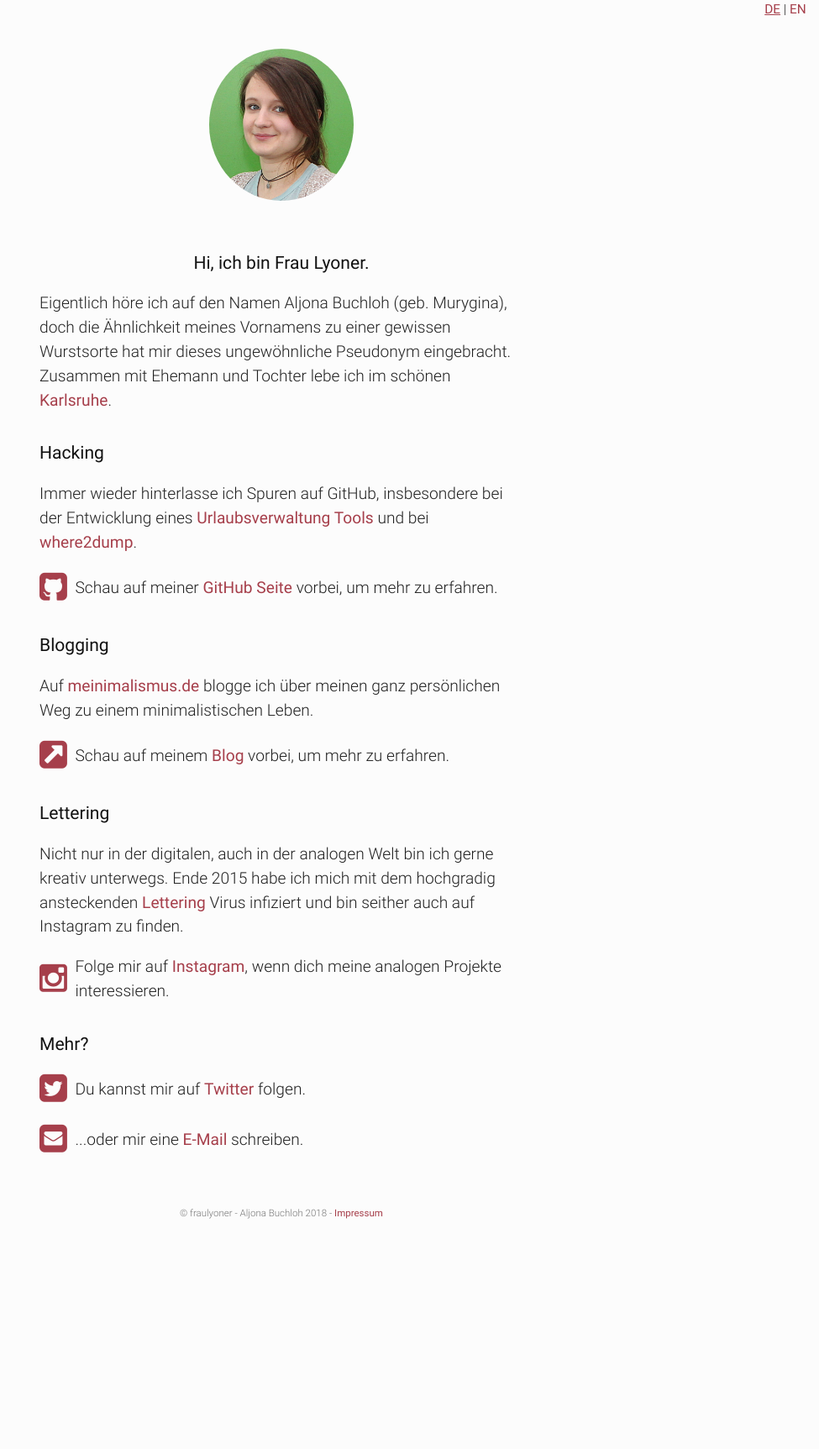
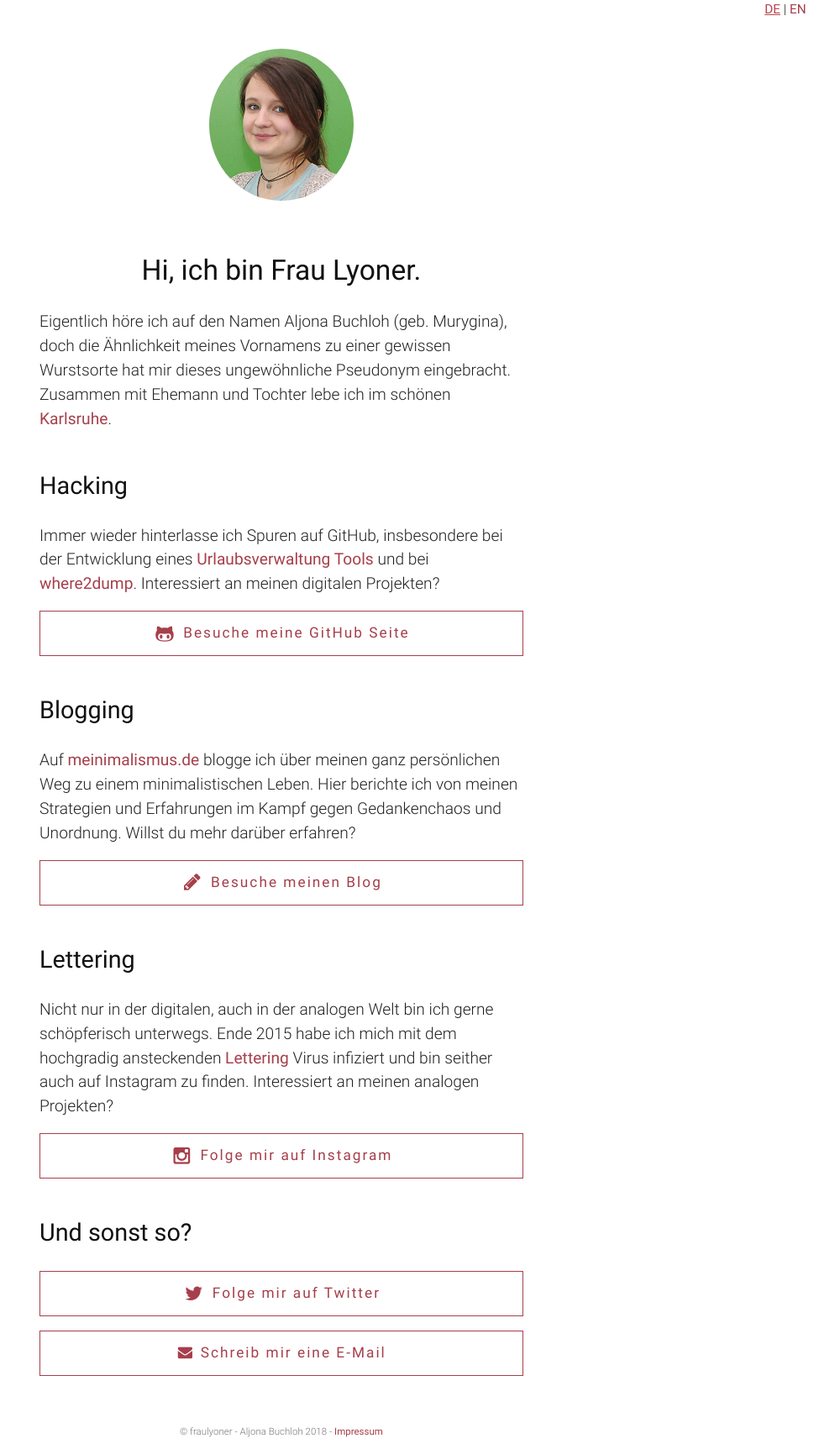
Before and after one commit to fraulyoner/fraulyoner.github.io, a Jekyll site: the page built from index_de.html, in a window 1280 px wide. Shown: the whole page at 84% size, without its empty margins (305-1280 px from the left). Built offline with Jekyll 4.4.1, drawn with Linux system fonts in a browser that asks for light colours; before the commit the page ends 1465 px from its top, so only the background shows below that.

Commit message:
Use button styling for contact links

```diff
--- a/_sass/_base.scss
+++ b/_sass/_base.scss
@@ -7,10 +7,10 @@ body {
   margin: 0;
   padding: 0;
 
-  h1 { font-size: 1.25em; }
-  h2 { font-size: 1.1em; }
-  h3 { font-size: 1em; }
-  h4 { font-size: 0.8em; }
+  h1 { font-size: 1.75em; }
+  h2 { font-size: 1.5em; }
+  h3 { font-size: 1.25em; }
+  h4 { font-size: 1em; }
   h5 { font-size: 0.75em; }
   h6 { font-size: 0.5em; }
 
@@ -96,7 +96,11 @@ body {
 }
 
 @media (min-width: $md-device) {
-  /* OK */
+  body {
+    .container {
+      width: 70%;
+    }
+  }
 }
 
 @media (min-width: $lg-device) {
--- /dev/null
+++ b/_sass/_button.scss
@@ -0,0 +1,22 @@
+.button {
+  background-color: transparent;
+  border: 1px solid $link-color;
+  color: $link-color;
+  display: block;
+  font-size: 0.9em;
+  letter-spacing: 2px;
+  line-height: 3;
+  margin:0;
+  margin-top: 1em;
+  padding: 0 1em;
+  text-align: center;
+  text-decoration: none;
+  transition: background-color 0.3s ease;
+  vertical-align: middle;
+}
+
+.button:hover {
+  background-color: $link-hover-color;
+  color: $bg;
+  text-decoration: none;
+}
--- a/_sass/_contact.scss
+++ /dev/null
@@ -1,17 +0,0 @@
-.contact {
-  display: table;
-
-  > .contact--icon,
-  > .contact--description {
-    display: table-cell;
-    vertical-align: middle;
-  }
-
-  > .contact--icon {
-    width: 1%;
-  }
-
-  > .contact--description {
-    padding-left: 0.5em;
-  }
-}
--- a/_sass/_link.scss
+++ b/_sass/_link.scss
@@ -10,6 +10,7 @@ a {
 
   &:hover,
   &.is-active {
+    color: $link-hover-color;
     text-decoration: underline;
   }
 }
--- a/_sass/_variables.scss
+++ b/_sass/_variables.scss
@@ -9,5 +9,6 @@ $text-decent-color: #777;
 $heading-color: #111;
 $footer-color: #777;
 $link-color: #A63F4B;
+$link-hover-color: lighten($link-color, 5%);
 
-$bg: #FCFCFC;
+$bg: #FFFFFF;
--- a/css/style.scss
+++ b/css/style.scss
@@ -6,4 +6,4 @@
 @import "base";
 @import "link";
 @import "logo";
-@import "contact";
+@import "button";
--- a/index_de.html
+++ b/index_de.html
@@ -3,11 +3,11 @@ layout: de
 ---
 
 <section>
-  <h2 class="center">Hi, ich bin Frau Lyoner.</h2>
+  <h1 class="center">Hi, ich bin Frau Lyoner.</h1>
   <p>
     Eigentlich h&ouml;re ich auf den Namen Aljona Buchloh (geb. Murygina), doch die
     &Auml;hnlichkeit meines Vornamens zu einer gewissen Wurstsorte hat mir dieses
-    ungew&ouml;hnliche Pseudonym eingebracht.<br/>
+    ungew&ouml;hnliche Pseudonym eingebracht.
     Zusammen mit Ehemann und Tochter lebe ich im sch&ouml;nen
     <a target="_blank" href="{{ site.links.location }}">Karlsruhe</a>.
   </p>
@@ -23,20 +23,10 @@ layout: de
        title="synyx Urlaubsverwaltung">
       Urlaubsverwaltung Tools</a> und bei
     <a target="_blank" href="{{ site.links.where2dump }}">where2dump</a>.
-  </p>
-
-  <p class="contact">
-    <a class="contact--icon" target="_blank"
-       href="{{ site.user.github }}"
-       title="GitHub">
-      <i class="fa fa-2x fa-github-square"></i>
+    Interessiert an meinen digitalen Projekten?
+    <a class="button" target="_blank" href="{{ site.user.github }}">
+      <i class="fa fa-lg fa-fw fa-github-alt"></i> Besuche meine GitHub Seite
     </a>
-    <span class="contact--description">
-    Schau auf meiner
-    <a target="_blank" href="{{ site.user.github }}"
-       title="GitHub Seite">GitHub Seite</a> vorbei,
-    um mehr zu erfahren.
-  </span>
   </p>
 </section>
 
@@ -45,21 +35,12 @@ layout: de
 
   <p>
     Auf <a target="_blank" href="{{ site.links.blog }}">meinimalismus.de</a>
-    blogge ich über meinen ganz persönlichen Weg zu einem minimalistischen
-    Leben.
-  </p>
-
-  <p class="contact">
-    <a class="contact--icon" target="_blank"
-       href="{{ site.user.github }}"
-       title="GitHub">
-      <i class="fa fa-2x fa-external-link-square"></i>
+    blogge ich &uuml;ber meinen ganz pers&ouml;nlichen Weg zu einem minimalistischen Leben.
+    Hier berichte ich von meinen Strategien und Erfahrungen im Kampf gegen
+    Gedankenchaos und Unordnung. Willst du mehr dar&uuml;ber erfahren?
+    <a class="button" target="_blank" href="{{ site.links.blog }}">
+      <i class="fa fa-lg fa-fw fa-pencil"></i> Besuche meinen Blog
     </a>
-    <span class="contact--description">
-    Schau auf meinem
-    <a target="_blank" href="{{ site.links.blog }}"
-       title="Blog">Blog</a> vorbei, um mehr zu erfahren.
-  </span>
   </p>
 </section>
 
@@ -67,50 +48,27 @@ layout: de
   <h2>Lettering</h2>
 
   <p>
-    Nicht nur in der digitalen, auch in der analogen Welt bin ich gerne kreativ
-    unterwegs.
+    Nicht nur in der digitalen, auch in der analogen Welt bin ich gerne
+    sch&ouml;pferisch unterwegs.
     Ende 2015 habe ich mich mit dem hochgradig ansteckenden
     <a target="_blank" href="{{ site.links.lettering }}">Lettering</a>
     Virus infiziert und bin seither auch auf Instagram zu finden.
-  </p>
-
-  <p class="contact">
-    <a class="contact--icon" target="_blank"
-       href="{{ site.user.instagram }}" title="Instagram">
-      <i class="fa fa-2x fa-instagram"></i>
+    Interessiert an meinen analogen Projekten?
+    <a class="button" target="_blank" href="{{ site.user.instagram }}">
+      <i class="fa fa-lg fa-fw fa-instagram"></i> Folge mir auf Instagram
     </a>
-    <span class="contact--description">
-    Folge mir auf <a target="_blank"
-                     href="{{ site.user.instagram }}">Instagram</a>,
-    wenn dich meine analogen Projekte interessieren.
-  </span>
   </p>
 </section>
 
 <section>
-  <h2>Mehr?</h2>
+  <h2>Und sonst so?</h2>
 
-  <p class="contact">
-    <a class="contact--icon" target="_blank"
-       href="{{ site.user.twitter }}"
-       title="Twitter">
-      <i class="fa fa-2x fa-twitter-square"></i>
+  <p>
+    <a class="button" target="_blank" href="{{ site.user.twitter }}">
+      <i class="fa fa-lg fa-fw fa-twitter"></i> Folge mir auf Twitter
     </a>
-    <span class="contact--description">
-    Du kannst mir auf
-      <a target="_blank" href="{{ site.user.twitter }}">Twitter</a> folgen.
-  </span>
-  </p>
-
-  <p class="contact">
-    <a class="contact--icon" target="_blank"
-       href="mailto:{{ site.user.email }}" title="E-Mail">
-      <i class="fa fa-2x fa-envelope-square"></i>
+    <a class="button" href="mailto:{{ site.user.email }}">
+      <i class="fa fa-fw fa-envelope"></i> Schreib mir eine E-Mail
     </a>
-    <span class="contact--description">
-    ...oder mir eine <a target="_blank"
-                        href="mailto:{{ site.user.email }}">E-Mail</a>
-    schreiben.
-  </span>
   </p>
 </section>
```
Also changed, not shown: index.html (+18 -56 lines).
